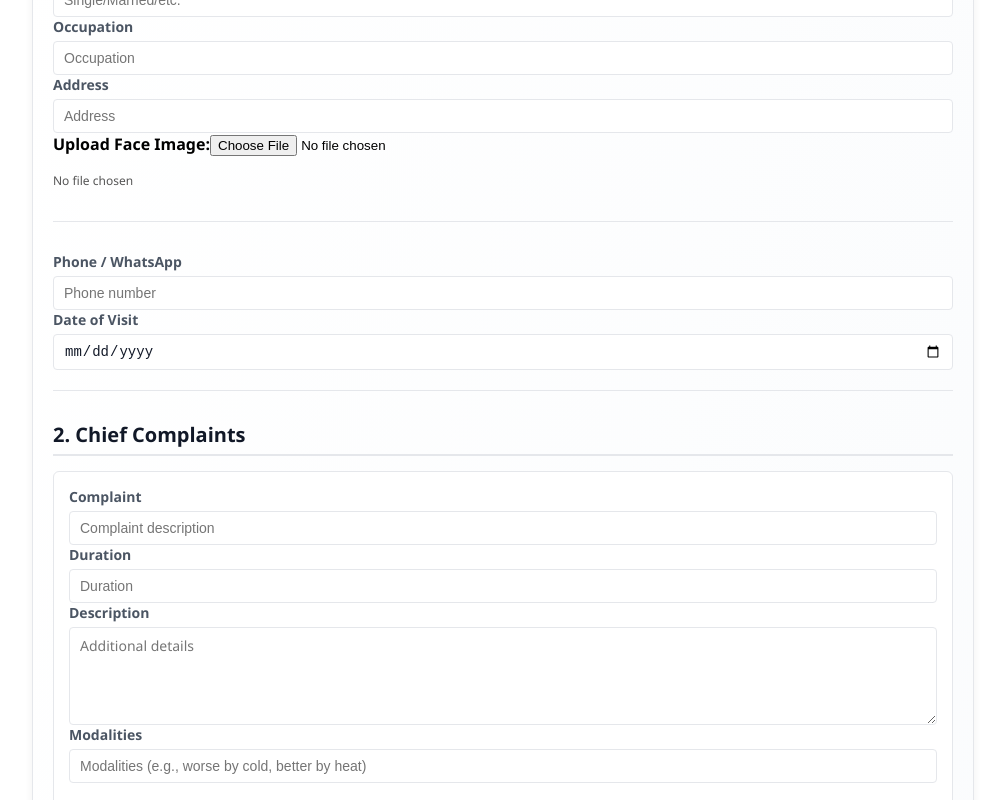
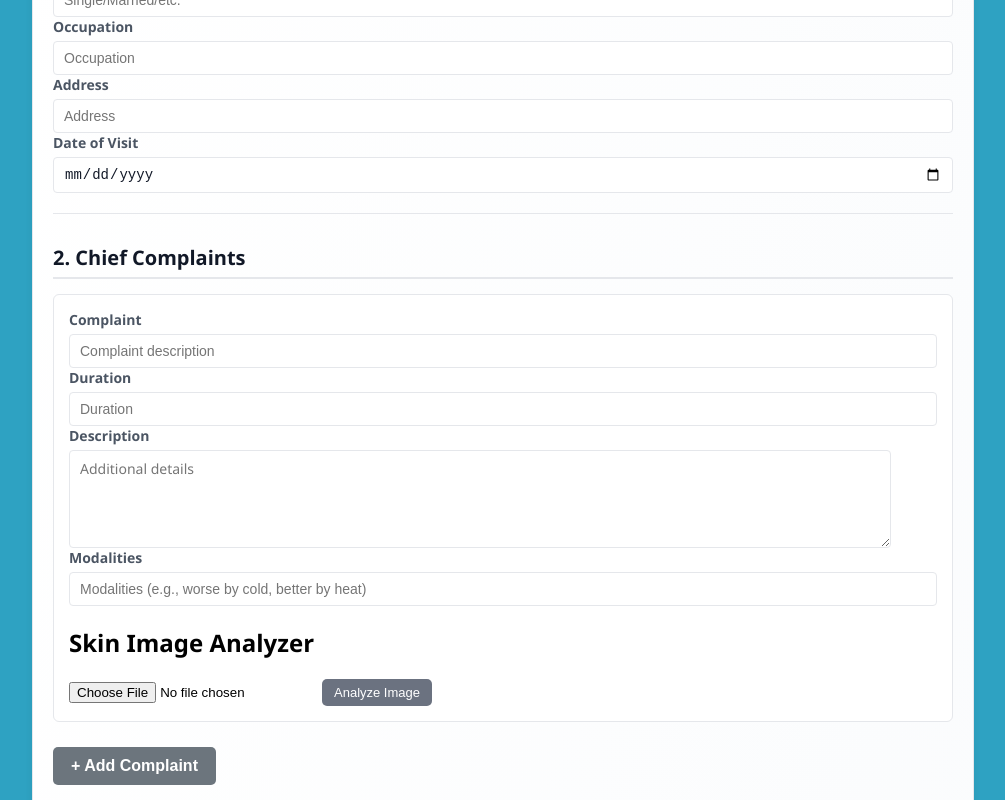
Before and after one commit to srisuryahomeopathyai-star/HomeopathyAi, a React (Vite) app in the folder Frontend/: page /addcase in a window 1280 px wide. Shown: the part 480-1280 px from the top of the page, without its empty margins (137-1142 px from the left). Built offline with nearby package versions, Linux system fonts and the light colour scheme.

Commit message:
casesheet modified

```diff
--- a/Frontend/src/Components/CaseSheetForm.jsx
+++ b/Frontend/src/Components/CaseSheetForm.jsx
@@ -740,8 +740,7 @@ ${brainData.next_best_remedies
         </div>
 
         <div className='case-form-column'>
-          {/* Image Upload */}
-          <div className='case-section'>
+          {/* <div className='case-section'>
             <label className='case-file-input-label'>Upload Face Image:</label>
             <input type='file' accept='image/*' onChange={handleImageUpload} />
             <p style={{ fontSize: 12, color: "#555" }}>
@@ -757,7 +756,7 @@ ${brainData.next_best_remedies
               onChange={handleInputChange}
               placeholder='Phone number'
             />
-          </div>
+          </div> */}
 
           <div className='case-form-group'>
             <label className='case-label'>Date of Visit</label>
@@ -1015,7 +1014,7 @@ ${brainData.next_best_remedies
       </section>
 
       {/* General Remarks */}
-      <section className='case-section'>
+      {/* <section className='case-section'>
         <h3 className='case-section-title'>8. General Remarks</h3>
         <textarea
           className='case-textarea'
@@ -1024,11 +1023,11 @@ ${brainData.next_best_remedies
           onChange={handleInputChange}
           placeholder='General remarks'
         />
-      </section>
+      </section> */}
 
       {/* Observations by Doctor */}
       <section className='case-section'>
-        <h3 className='case-section-title'>9. Observations by Doctor</h3>
+        <h3 className='case-section-title'>8. Observations by Doctor</h3>
         <textarea
           className='case-textarea'
           name='observationsByDoctor'
@@ -1038,7 +1037,7 @@ ${brainData.next_best_remedies
         />
       </section>
       <section className='case-section'>
-        <h3 className='case-section-title'>10. Lab Investigation</h3>
+        <h3 className='case-section-title'>9. Lab Investigation</h3>
 
         <textarea
           className='case-textarea'
@@ -1229,7 +1228,7 @@ ${brainData.next_best_remedies
           </section>
         )}
 
-        <h3 className='case-section-title'>11. Prescription</h3>
+        <h3 className='case-section-title'>10. Prescription</h3>
         {caseData.prescription.map((prescription, index) => (
           <div key={index} className='case-prescription-block'>
             <div className='case-form-column'>
--- a/Frontend/src/Components/casestyles.css
+++ b/Frontend/src/Components/casestyles.css
@@ -1,4 +1,8 @@
 /** @format */
+
+body {
+  background: linear-gradient(to bottom right, #2ea2c2, #2ea2c2);
+}
 
 .case-container {
   max-width: 900px;
@@ -76,6 +80,7 @@
 }
 .case-textarea {
   min-height: 80px;
+  width: 800px;
   resize: vertical;
   font-family: inherit;
 }
```
